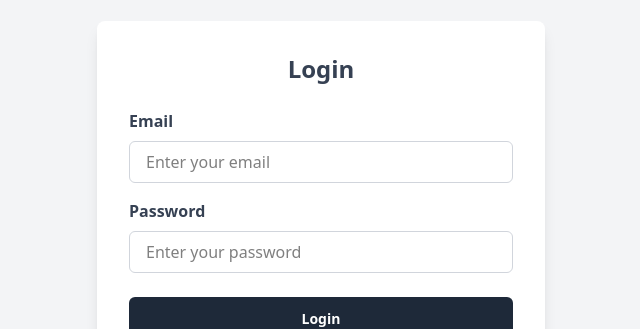
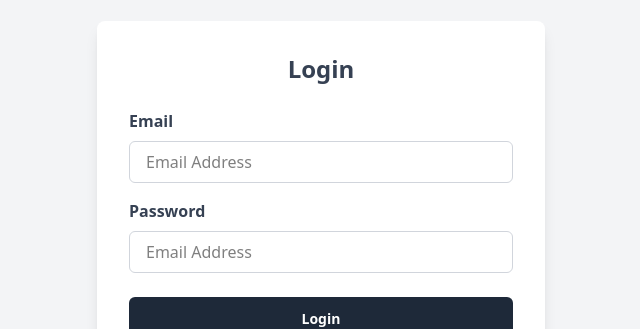
Before and after one commit to fatinishraqprapya25/Blogging-App-Front-End, a React (Vite) app: page /login in a window 1280 px wide. Shown: the part 167-496 px from the top of the page, without its empty margins (319-959 px from the left). Built offline with nearby package versions, Linux system fonts and the light colour scheme.

Commit message:
login page and register page optimized

```diff
--- a/src/components/auth/Register.jsx
+++ b/src/components/auth/Register.jsx
@@ -47,7 +47,6 @@ export default function Register() {
             const result = await response.json();
 
             if (result.success) {
-                localStorage.setItem("authToken", result.token);
                 navigate("/");
             } else {
                 alert(result.message);
--- a/src/components/auth/login.jsx
+++ b/src/components/auth/login.jsx
@@ -2,6 +2,7 @@ import React, { useState } from "react";
 import Button from "../common/Button";
 import { useNavigate, Link } from "react-router-dom";
 import useAuth from "../../hooks/useAuth";
+import Input from "./Input";
 
 export default function Login() {
     const [email, setEmail] = useState("");
@@ -51,31 +52,13 @@ export default function Login() {
                     {/* Email Field */}
                     <div className="mb-4">
                         <label htmlFor="email" className="block text-gray-700 font-semibold mb-2">Email</label>
-                        <input
-                            type="email"
-                            id="email"
-                            name="email"
-                            value={email}
-                            onChange={(e) => setEmail(e.target.value)}
-                            className="w-full px-4 py-2 border border-gray-300 rounded-md focus:outline-none focus:ring-2 focus:ring-blue-500"
-                            placeholder="Enter your email"
-                            required
-                        />
+                        <Input type="email" name="email" id="email" value={email} handler={setEmail} placeholder="Email Address" />
                     </div>
 
                     {/* Password Field */}
                     <div className="mb-6">
                         <label htmlFor="password" className="block text-gray-700 font-semibold mb-2">Password</label>
-                        <input
-                            type="password"
-                            id="password"
-                            name="password"
-                            value={password}
-                            onChange={(e) => setPassword(e.target.value)}
-                            className="w-full px-4 py-2 border border-gray-300 rounded-md focus:outline-none focus:ring-2 focus:ring-blue-500"
-                            placeholder="Enter your password"
-                            required
-                        />
+                        <Input type="password" name="password" id="password" value={password} handler={setPassword} placeholder="Email Address" />
                     </div>
 
                     {/* Submit Button */}
```
